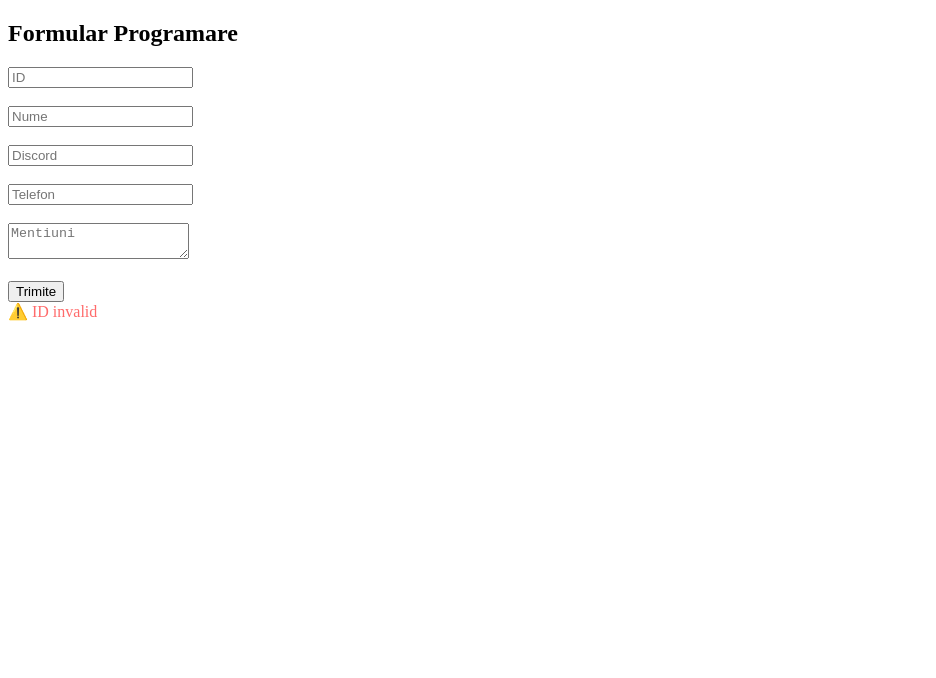
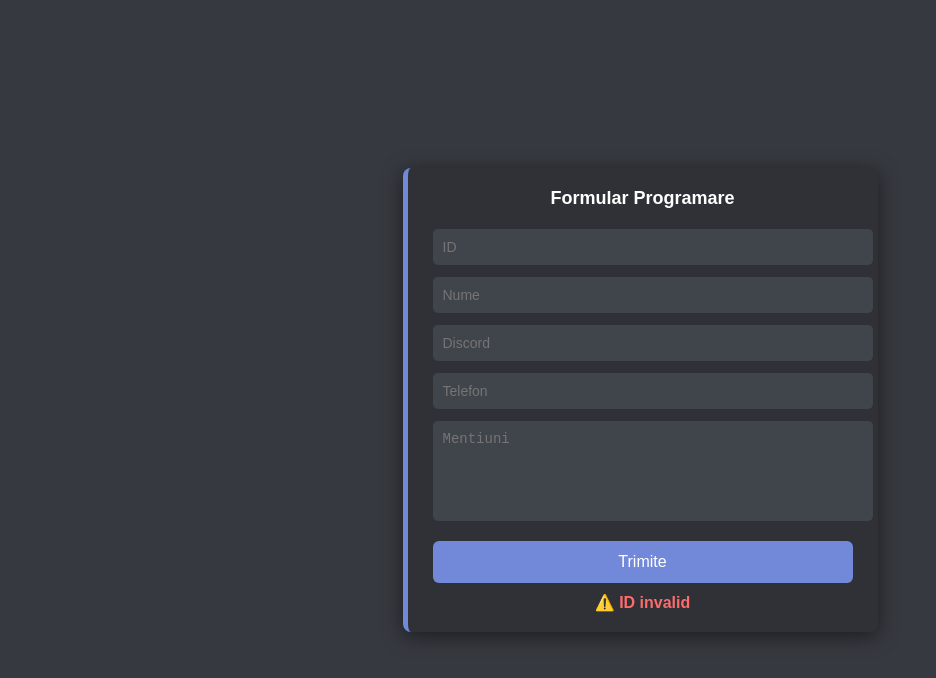
Before and after one commit to Dr3ke001/HR, a plain HTML site: page index.html in a window 1280 px wide. Both pictures are taken after a click on the button "Trimite". Shown: the whole page, without its empty margins (0-936 px from the left). Drawn offline with Linux system fonts and the light colour scheme.

Commit message:
Add files via upload

```diff
--- a/index.html
+++ b/index.html
@@ -3,19 +3,78 @@
 <head>
 <meta charset="UTF-8">
 <title>Formular HR</title>
+<style>
+body {
+  font-family: Arial, sans-serif;
+  background-color: #36393f;
+  display: flex;
+  justify-content: center;
+  align-items: center;
+  height: 100vh;
+  margin: 0;
+}
+.panel {
+  background-color: #2f3136;
+  border-left: 5px solid #7289da;
+  border-radius: 8px;
+  width: 420px;
+  padding: 20px 25px;
+  box-shadow: 0 4px 20px rgba(0,0,0,0.5);
+}
+.panel h2 {
+  margin-top: 0;
+  color: #fff;
+  font-size: 18px;
+  text-align: center;
+}
+input, textarea {
+  width: 100%;
+  padding: 10px;
+  margin: 6px 0;
+  border-radius: 5px;
+  border: none;
+  background-color: #40444b;
+  color: #fff;
+  font-size: 14px;
+}
+textarea { resize: none; height: 80px; }
+button {
+  width: 100%;
+  padding: 12px;
+  margin-top: 10px;
+  background-color: #7289da;
+  color: #fff;
+  font-size: 16px;
+  border: none;
+  border-radius: 6px;
+  cursor: pointer;
+}
+button:hover { background-color: #5b6eae; }
+#msg { text-align: center; margin-top: 10px; font-weight: bold; }
+.discord-embed {
+  background-color: #2f3136;
+  border-left: 5px solid #7289da;
+  padding: 10px 15px;
+  border-radius: 5px;
+  font-size: 14px;
+  white-space: pre-line;
+  margin-top: 10px;
+}
+</style>
 </head>
 <body>
+<div class="panel">
   <h2>Formular Programare</h2>
-  <input id="id" placeholder="ID"><br><br>
-  <input id="nume" placeholder="Nume"><br><br>
-  <input id="discord" placeholder="Discord"><br><br>
-  <input id="telefon" placeholder="Telefon"><br><br>
-  <textarea id="mentiuni" placeholder="Mentiuni"></textarea><br><br>
+  <input id="id" placeholder="ID">
+  <input id="nume" placeholder="Nume">
+  <input id="discord" placeholder="Discord">
+  <input id="telefon" placeholder="Telefon">
+  <textarea id="mentiuni" placeholder="Mentiuni"></textarea>
   <button id="send">Trimite</button>
   <div id="msg"></div>
+</div>
 
 <script>
-    // webhook-ul tău
 const WEBHOOK_URL = "https://discord.com/api/webhooks/1396254683894513768/HHK0g_trj4zpBIl_A-8vMlr-vVNFroQvZ7rdJqdDe0nyT5X_aXUf0Q1V2Jf4M6PPSpbL";
 
 document.getElementById("send").addEventListener("click", async () => {
@@ -26,13 +85,21 @@
     telefon: document.getElementById("telefon").value.trim(),
     mentiuni: document.getElementById("mentiuni").value.trim()
   };
-
-      // validări minime
   if (!/^\d{3,10}$/.test(data.id)) return show("⚠️ ID invalid");
   if (!(data.nume.length >= 2 && data.nume.length <= 50)) return show("⚠️ Nume invalid");
 
   const payload = {
-        content: `📋 **Formular primit:**\n🆔 ID: ${data.id}\n👤 Nume: ${data.nume}\n💬 Discord: ${data.discord}\n📞 Telefon: ${data.telefon}\n📝 Mentiuni: ${data.mentiuni}`
+    embeds: [{
+      title: "📋 Formular primit",
+      color: 7506394,
+      fields: [
+        { name: "🆔 ID", value: data.id, inline: true },
+        { name: "👤 Nume", value: data.nume, inline: true },
+        { name: "💬 Discord", value: data.discord, inline: false },
+        { name: "📞 Telefon", value: data.telefon, inline: false },
+        { name: "📝 Mentiuni", value: data.mentiuni || "N/A", inline: false }
+      ]
+    }]
   };
 
   try {
@@ -41,13 +108,9 @@
       headers: { "Content-Type": "application/json" },
       body: JSON.stringify(payload)
     });
-
-        if (resp.ok) {
-          show("✔ Trimis pe Discord!", true);
-        } else {
-          show("❌ Eroare la webhook: " + resp.status);
-        }
-      } catch (e) {
+    if (resp.ok) show("✔ Trimis pe Discord!", true);
+    else show("❌ Eroare la webhook: " + resp.status);
+  } catch {
     show("❌ Nu s-a putut trimite pe Discord.");
   }
 
```
Lines whose indentation alone changed are shown as unchanged.
